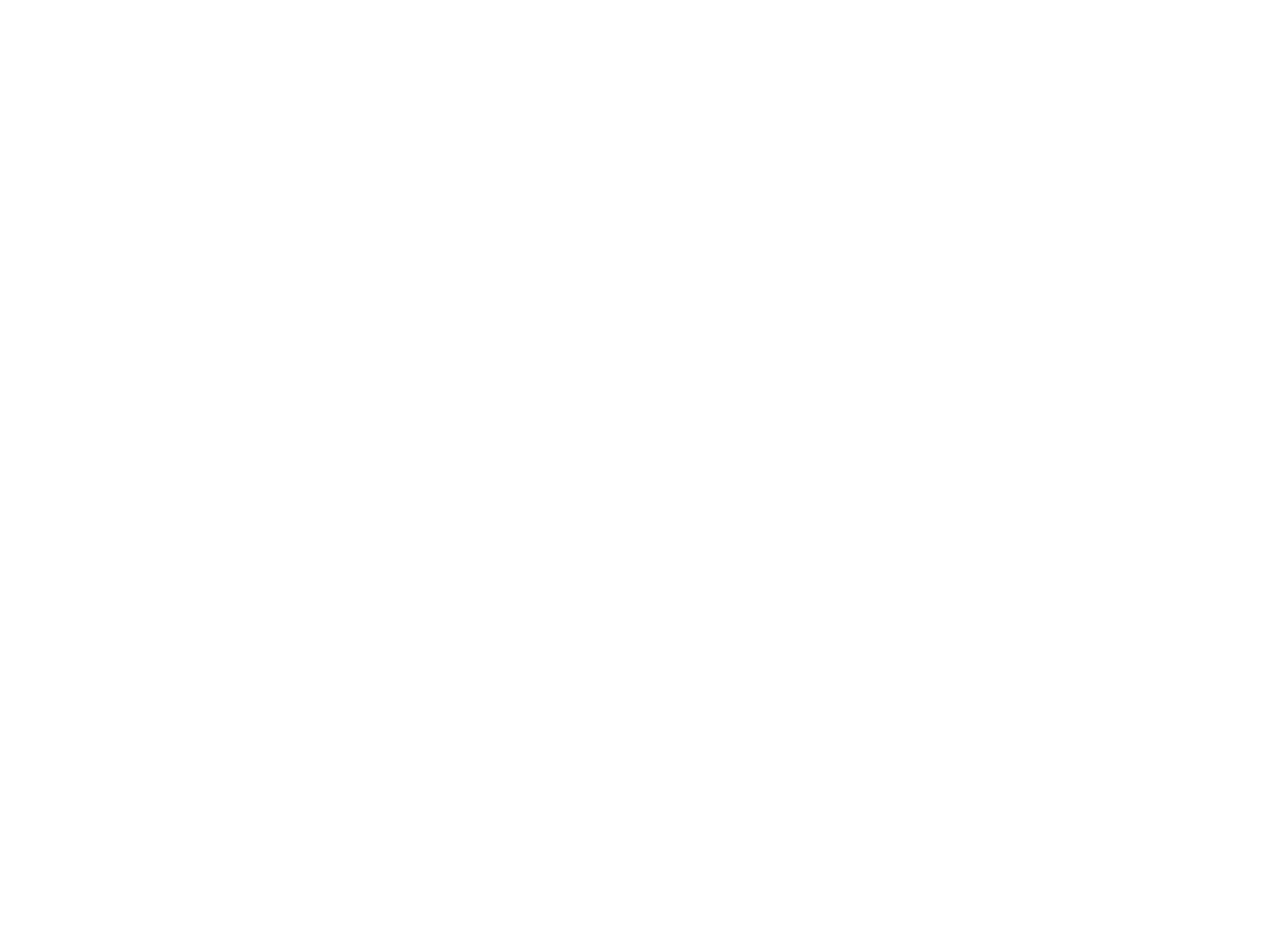
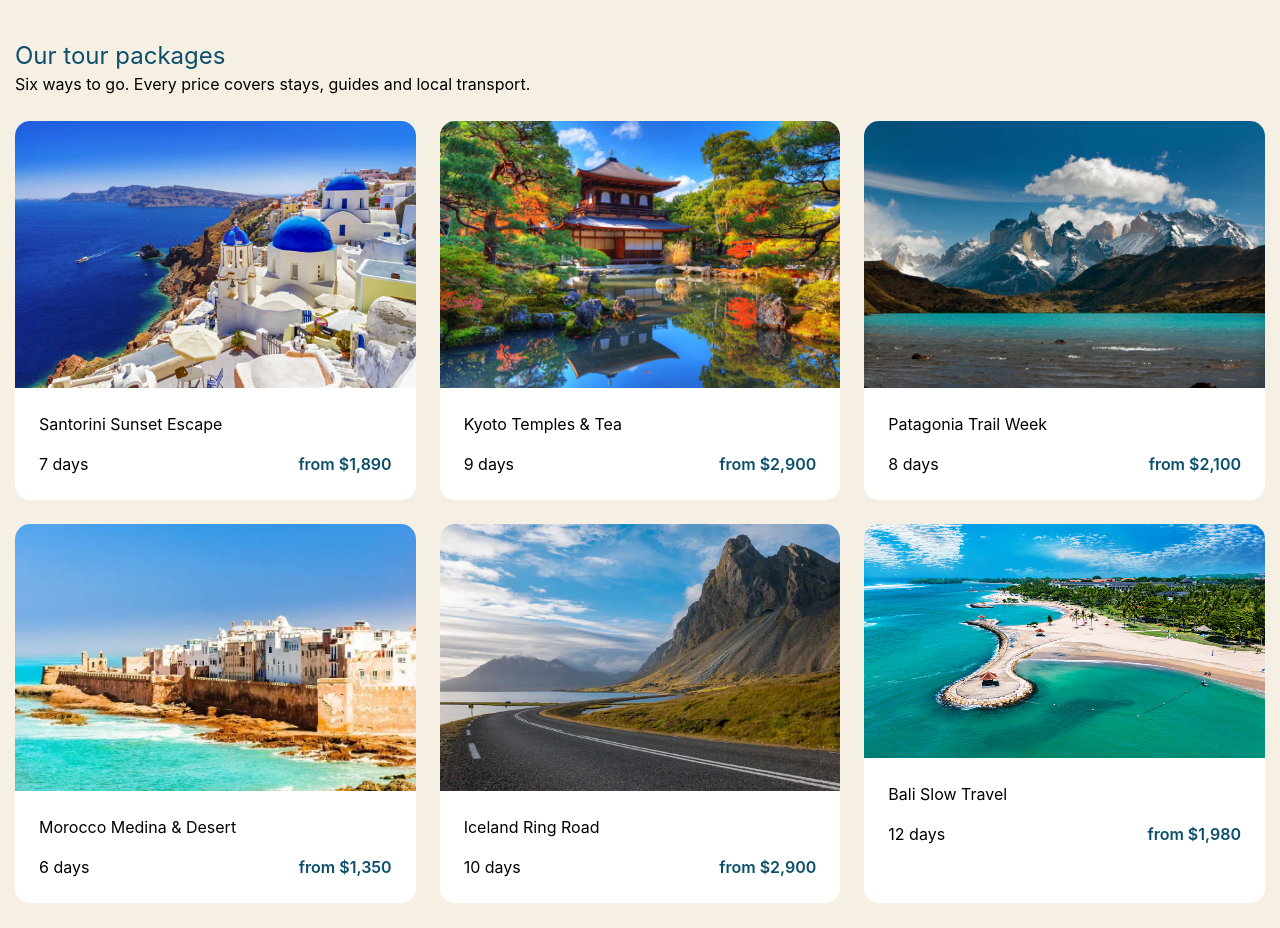
Before and after one commit to Tou1lle/mayerfeld-week1-travel-agency, a React (Vite) app: page / in a window 1280 px wide. Shown: the part 840-1768 px from the top of the page. Before the commit the page ends 800 px from the top, so only its background shows below. Built offline with nearby package versions, Linux system fonts and the light colour scheme.

Commit message:
Feat: create Tours and TourCard components

```diff
--- a/src/App.jsx
+++ b/src/App.jsx
@@ -1,11 +1,16 @@
 import Header from "./components/Header"
 import Hero from "./components/Hero"
+import Tours from "./components/Tours"
 
 function App() {
   return (
     <>
       <Header></Header>
       <Hero></Hero>
+
+      <main className="bg-sand">
+        <Tours></Tours>
+      </main>
     </>
   )
 }
--- /dev/null
+++ b/src/components/TourCard.jsx
@@ -0,0 +1,20 @@
+export default function TourCard({ image, alt, title, duration, price }) {
+  return (
+    <article className="flex flex-col overflow-hidden rounded-[15px] bg-white transition-all duration-100 hover:-translate-y-1 hover:shadow-[0_8px_24px_rgba(36,26,20,0.08)]">
+      <img
+        src={image}
+        alt={alt}
+        className="w-full object-cover"
+      />
+
+      <div className="flex flex-col gap-4 p-6">
+        <h3>{title}</h3>
+
+        <div className="flex justify-between">
+          <p>{duration}</p>
+          <p className="font-semibold text-ocean">{price}</p>
+        </div>
+      </div>
+    </article>
+  );
+}
--- a/src/components/Tours.jsx
+++ b/src/components/Tours.jsx
@@ -0,0 +1,76 @@
+import TourCard from "./TourCard";
+
+import santorini from "../assets/destination-santorini.jpg";
+import kyoto from "../assets/destination-kyoto.jpg";
+import patagonia from "../assets/destination-patagonia.jpg";
+import morocco from "../assets/destination-morocco.jpg";
+import iceland from "../assets/destination-iceland.jpg";
+import bali from "../assets/destination-bali.jpg";
+
+const tours = [
+  {
+    image: santorini,
+    alt: "View of Santorini",
+    title: "Santorini Sunset Escape",
+    duration: "7 days",
+    price: "from $1,890",
+  },
+  {
+    image: kyoto,
+    alt: "Kyoto temple near a lake",
+    title: "Kyoto Temples & Tea",
+    duration: "9 days",
+    price: "from $2,900",
+  },
+  {
+    image: patagonia,
+    alt: "Patagonia mountains and lake",
+    title: "Patagonia Trail Week",
+    duration: "8 days",
+    price: "from $2,100",
+  },
+  {
+    image: morocco,
+    alt: "Morocco by the ocean",
+    title: "Morocco Medina & Desert",
+    duration: "6 days",
+    price: "from $1,350",
+  },
+  {
+    image: iceland,
+    alt: "Iceland Ring Road",
+    title: "Iceland Ring Road",
+    duration: "10 days",
+    price: "from $2,900",
+  },
+  {
+    image: bali,
+    alt: "Bali beach",
+    title: "Bali Slow Travel",
+    duration: "12 days",
+    price: "from $1,980",
+  },
+];
+
+export default function Tours() {
+  return (
+    <section
+      id="tours"
+      className="mx-auto max-w-page px-[15px] pb-0 pt-10"
+    >
+      <h2 className="pt-10 text-2xl text-ocean">
+        Our tour packages
+      </h2>
+
+      <p>
+        Six ways to go. Every price covers stays, guides and local transport.
+      </p>
+
+      <div className="grid grid-cols-1 gap-6 py-[25px] min-[641px]:grid-cols-3">
+        {tours.map((tour) => (
+          <TourCard key={tour.title} {...tour} />
+        ))}
+      </div>
+    </section>
+  );
+}
```
